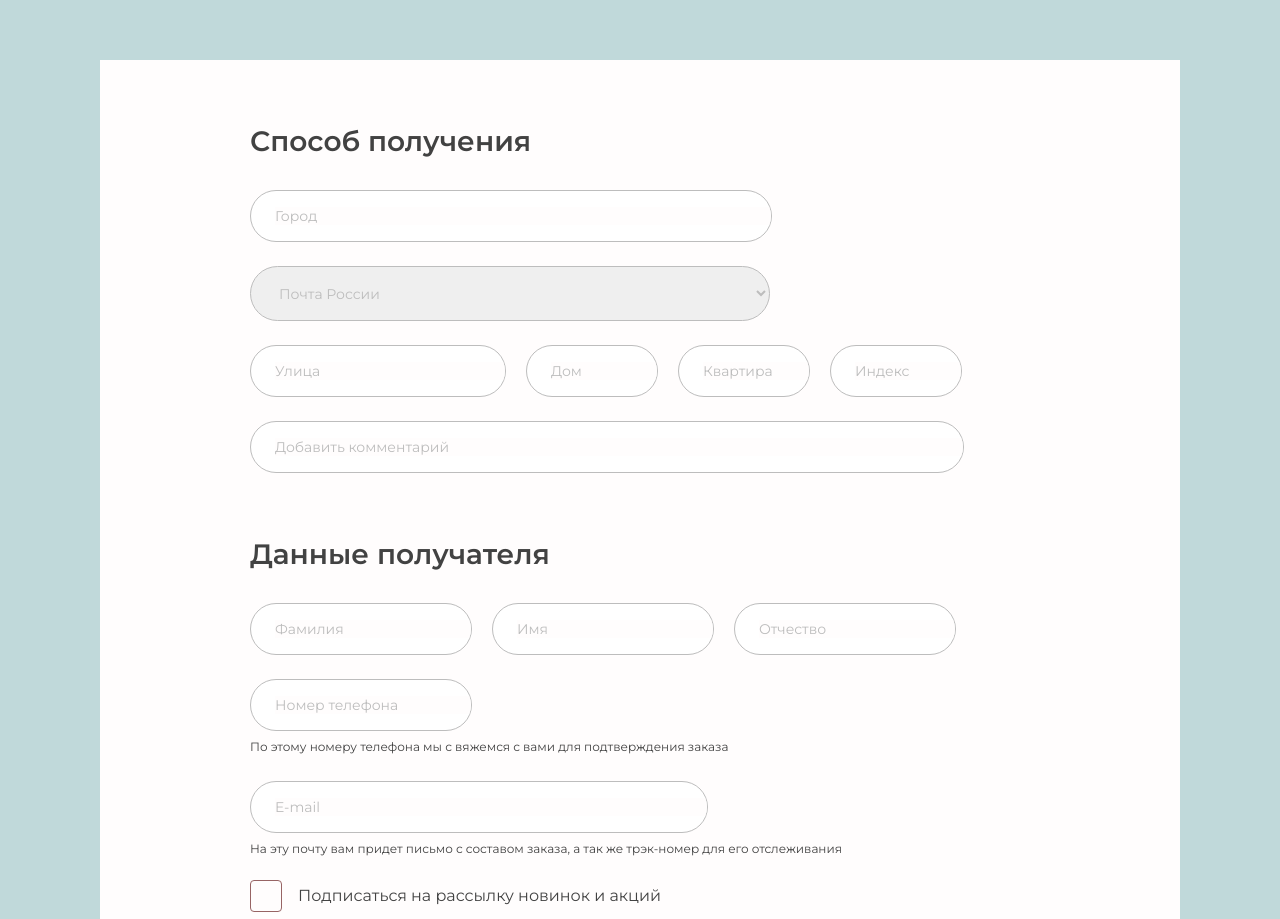
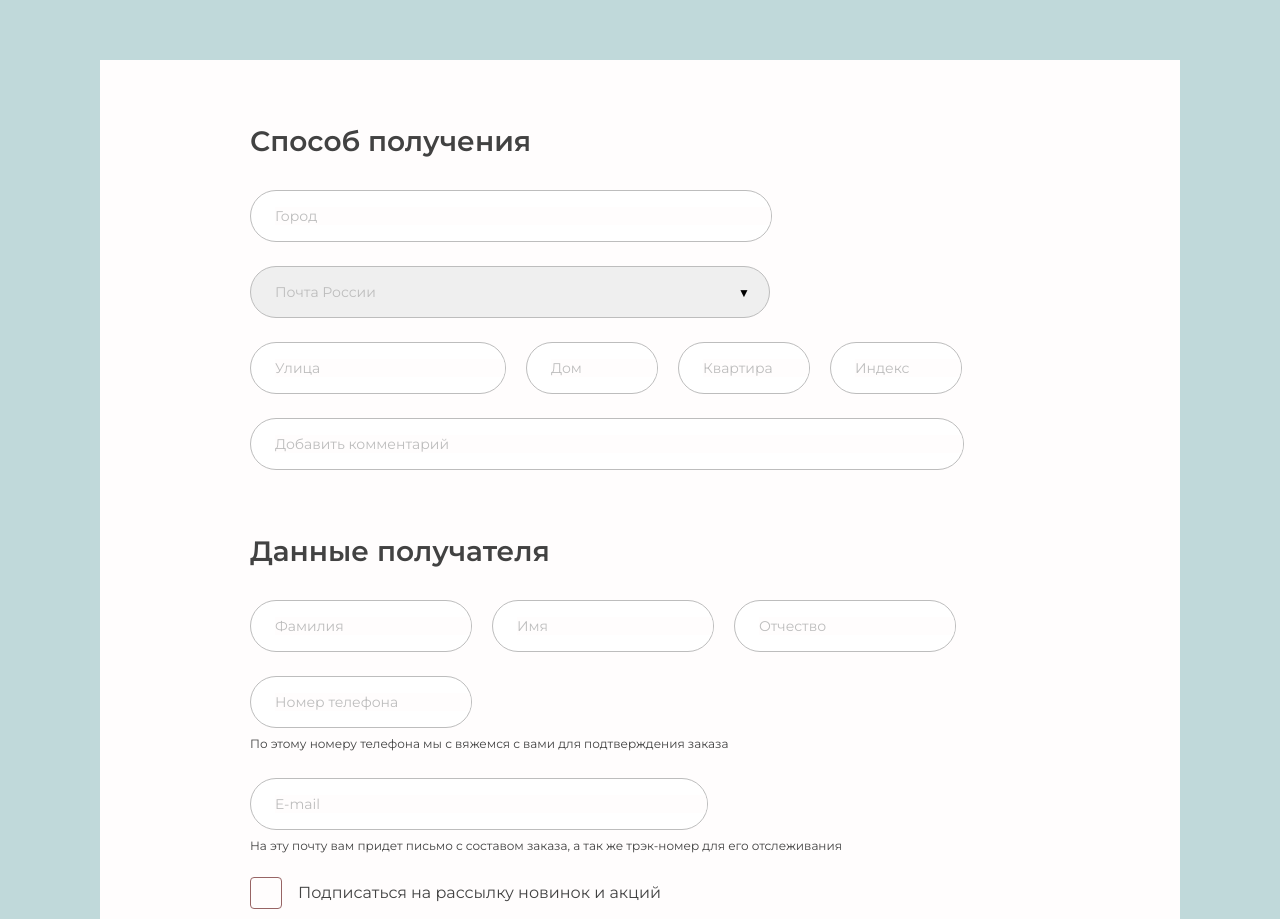
Before and after one commit to Juju1321/Forms, a plain HTML site: page form2/index.html in a window 1280 px wide. Shown: the top 919 px of the page. Drawn offline with Linux system fonts and the light colour scheme.

Commit message:
add feature

```diff
--- a/form2/index.html
+++ b/form2/index.html
@@ -21,11 +21,13 @@
                      Способ получения
                   </p>
                   <input name="city" class="city" type="text" placeholder="Город">
+                  <div class="select">
                   <select name="postman">
-                     <option value="">
-                        <p class="postman">Почта России</p>
-                     </option>
-                  </select>
+                        <option value="">
+                           <p class="postman">Почта России</p>
+                        </option>
+                     </select>
+                  </div>
                   <div class="adress">
                      <input name="streer" class="adr" type="text" placeholder="Улица">
                      <input name="home" class="min" type="text" placeholder="Дом">
--- a/form2/style.css
+++ b/form2/style.css
@@ -115,6 +115,31 @@ select {
 
    margin-bottom: 24px;
 }
+
+.select {
+   position: relative;
+   display: inline-block;
+ }
+ .select:after {
+   content: "▼";
+   padding: 0 8px;
+   font-size: 12px;
+   position: absolute;
+   right: 0;
+   top: 20px;
+   z-index: 1;
+   text-align: center;
+   width: 10%;
+   height: 100%;
+   pointer-events: none;
+   box-sizing: border-box;
+ }
+ select {
+   padding-right: 25px;
+   -webkit-appearance: none;
+   -moz-appearance: none;
+   appearance: none;
+ }
 
 .postman {
    font-family: 'Montserrat-Regular';
```
